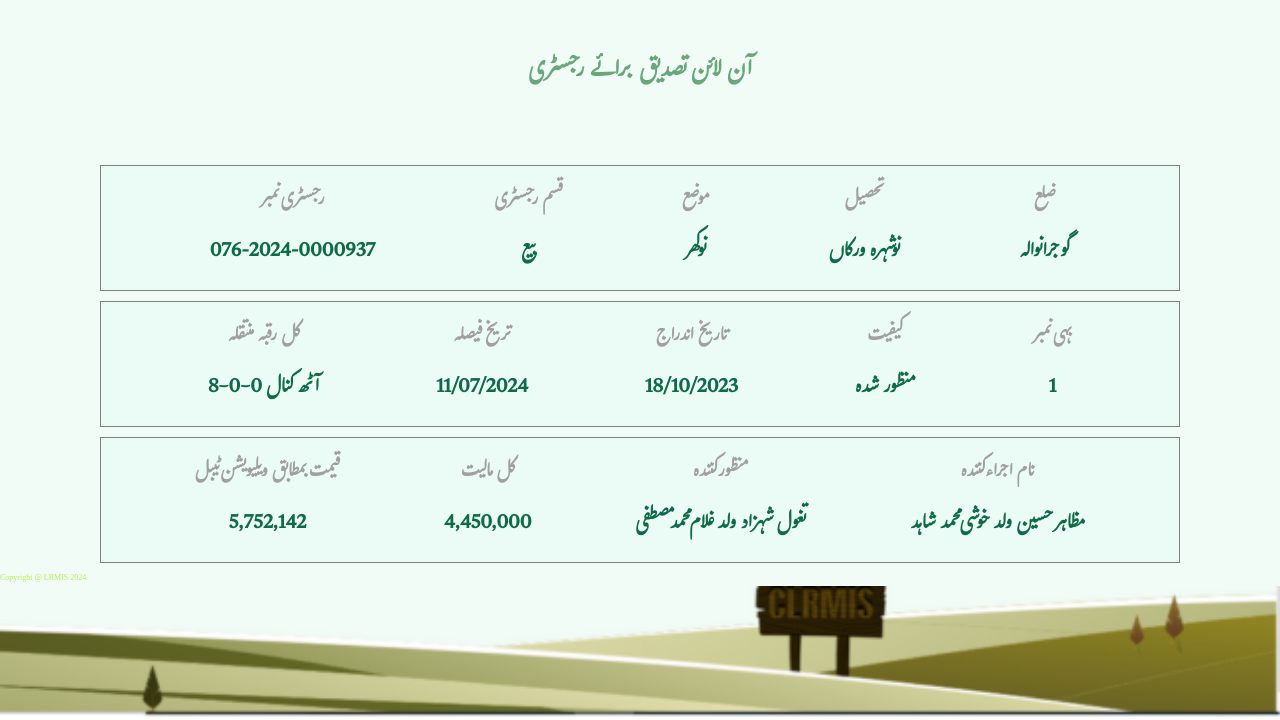
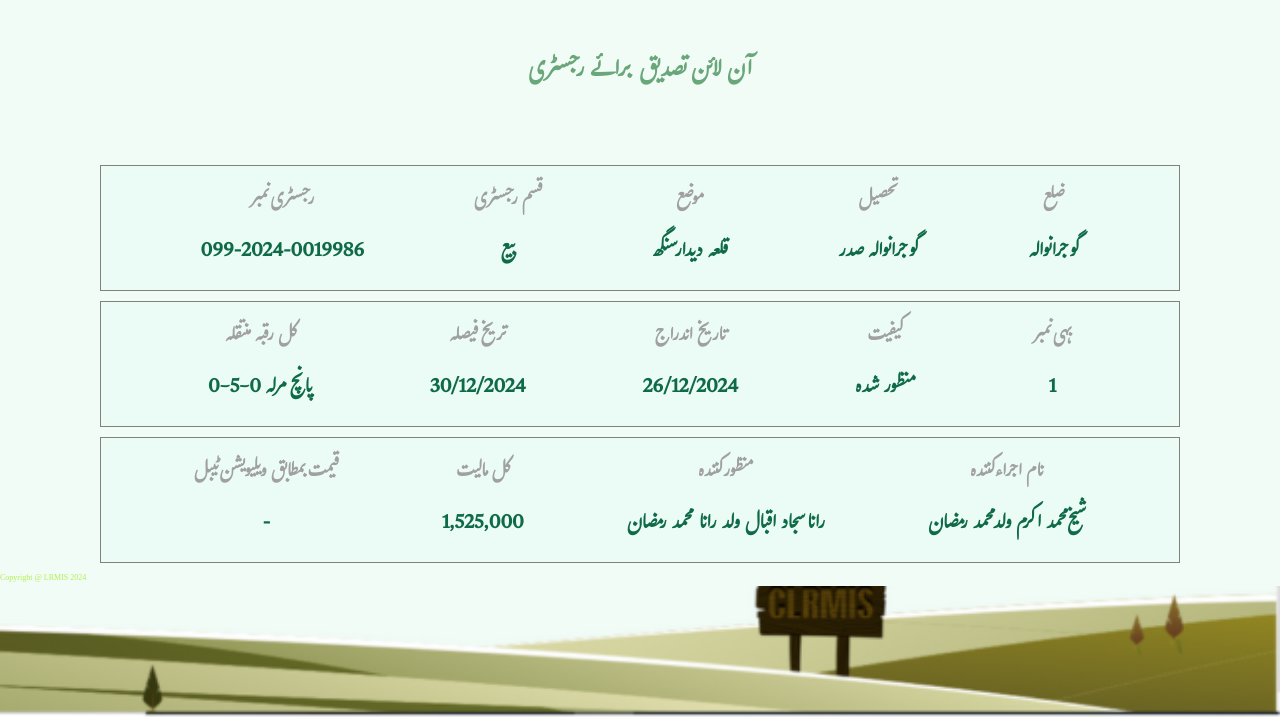
Before and after one commit to punjabzameen/Punjab62, a plain HTML site: page index.html in a window 1280 px wide. Shown: the part 80-800 px from the top of the page. Drawn offline with Linux system fonts and the light colour scheme.

Commit message:
Update index.html

```diff
--- a/index.html
+++ b/index.html
@@ -32,7 +32,7 @@
             <div class="item text1">
                 <h3>رجسٹری نمبر
                 </h3>
-                <p>076-2024-0000937
+                <p>099-2024-0019986
                 </p>
             </div>
             <div class="item text2"><h3>قسم رجسٹری
@@ -42,13 +42,13 @@
             <div class="item text3">
                 <h3>موضع
                 </h3>
-                <p>نوکھر
+                <p>قلعہ دیدار سنگھ
                 </p>
             </div>
             <div class="item text4">
                 <h3>تحصیل
                 </h3>
-                <p>نوشہرہ ورکاں
+                <p>گوجرانوالہ صدر
                 </p>
             </div>
             <div class="item text5">
@@ -63,18 +63,18 @@
             <div class="item text1">
                 <h3>کل رقبہ منتقلہ
                 </h3>
-                <p>8-0-0 آٹھ کنال
+                <p>0-5-0 پانچ مرلہ
                 </p>
             </div>
             <div class="item text2"><h3>تریخ فیصلہ
 
             </h3>
-            <p>11/07/2024
+            <p>30/12/2024
             </p></div>
             <div class="item text3">
                 <h3>تاریخ اندراج
                 </h3>
-                <p>18/10/2023
+                <p>26/12/2024
                 </p>
             </div>
             <div class="item text4">
@@ -95,23 +95,23 @@
             <div class="item text1">
                 <h3>قیمت بمطابق ویلیویشن ٹیبل
                 </h3>
-                <p>5,752,142
+                <p>-
                 </p>
             </div>
             <div class="item text2"><h3>کل مالیت
             </h3>
-            <p>4,450,000
+            <p>1,525,000
             </p></div>
             <div class="item text3">
                 <h3>منظور کنندہ
                 </h3>
-                <p>تغول شہزاد ولد غلام محمد مصطفی
+                <p>رانا سجاد اقبال ولد رانا محمد رمضان
                 </p>
             </div>
             <div class="item text4">
                 <h3>نام اجراء کنندہ
                 </h3>
-                <p>مظاہر حسین ولد خوشی محمد شاہد
+                <p>شیخ محمد اکرم ولد محمد رمضان
                 </p>
             </div>
 
```
